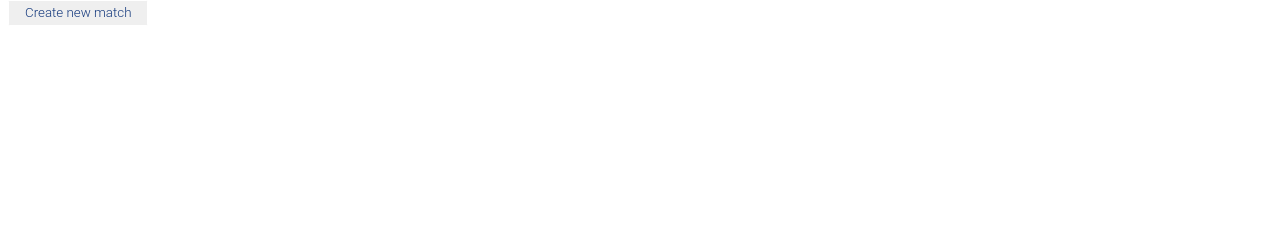
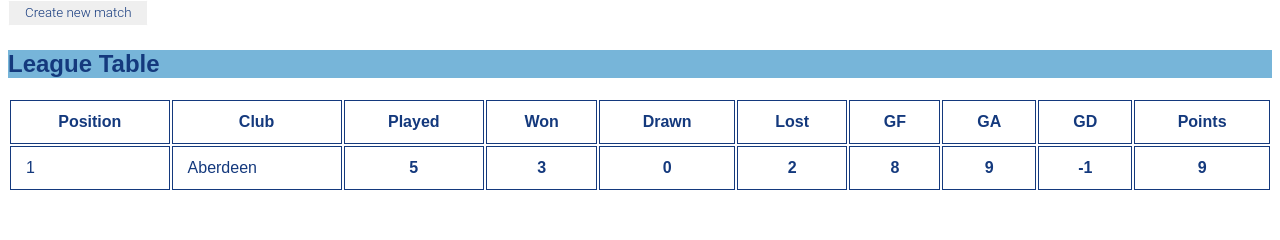
Before and after one commit to calumcmccall/football_league_app, a Flask app: page /leagues/1 in a window 1280 px wide. Shown: the part 426-666 px from the top of the page. Run offline with Flask 2, Linux system fonts and the light colour scheme; data that the repository does not hold is empty; some libraries are stand-ins or nearby versions.

Commit message:
league_tables

```diff
--- /dev/null
+++ b/app/models/league_table.py
@@ -0,0 +1,2 @@
+class LeagueTable:
+    def calculate_table():
--- a/app/repositories/match_repository.py
+++ b/app/repositories/match_repository.py
@@ -35,6 +35,7 @@ def save(match):
     results = run_sql(sql, values)
     id = results[0]["id"]
     match.id = id
+    # CALCULATE LEAGUE TABLE
 
 def update(match):
     sql = "UPDATE matches SET (home_team, away_team, home_team_score, away_team_score, league_id) = (%s, %s, %s, %s, %s) WHERE id = %s"
--- a/app/static/style.css
+++ b/app/static/style.css
@@ -12,10 +12,6 @@ td, th {
 
 .matches:hover {
     background-color: #EAC5D8;
-}
-
-.matches-win:hover {
-    background-color: green;
 }
 
 .table-top {
--- a/app/templates/leagues/show.html
+++ b/app/templates/leagues/show.html
@@ -51,9 +51,36 @@
             <input type="submit" value="Create new match" class="button-style">
         </form>
 
-        <!-- <table> -->
-            <!-- <h2>League Table</h2> -->
-        <!-- </table> -->
+        <table>
+            <h2 class="table-top">League Table</h2>
+            <tr>
+                <th>Position</th>
+                <th>Club</th>
+                <th>Played</th>
+                <th>Won</th>
+                <th>Drawn</th>
+                <th>Lost</th>
+                <th>GF</th>
+                <th>GA</th>
+                <th>GD</th>
+                <th>Points</th>
+            </tr>
+            <tr>
+                <td>1</td>
+                <td>Aberdeen</td>
+                <th>5</th>
+                <th>3</th>
+                <th>0</th>
+                <th>2</th>
+                <th>8</th>
+                <th>9</th>
+                <th>-1</th>
+                <th>9</th>
+            </tr>
+            {% for club in league_table %}
+
+            {% endfor %}
+        </table>
 
     </div>
 
```
Also changed, not shown: app/db/football_league.sql (+16 -1 lines).
